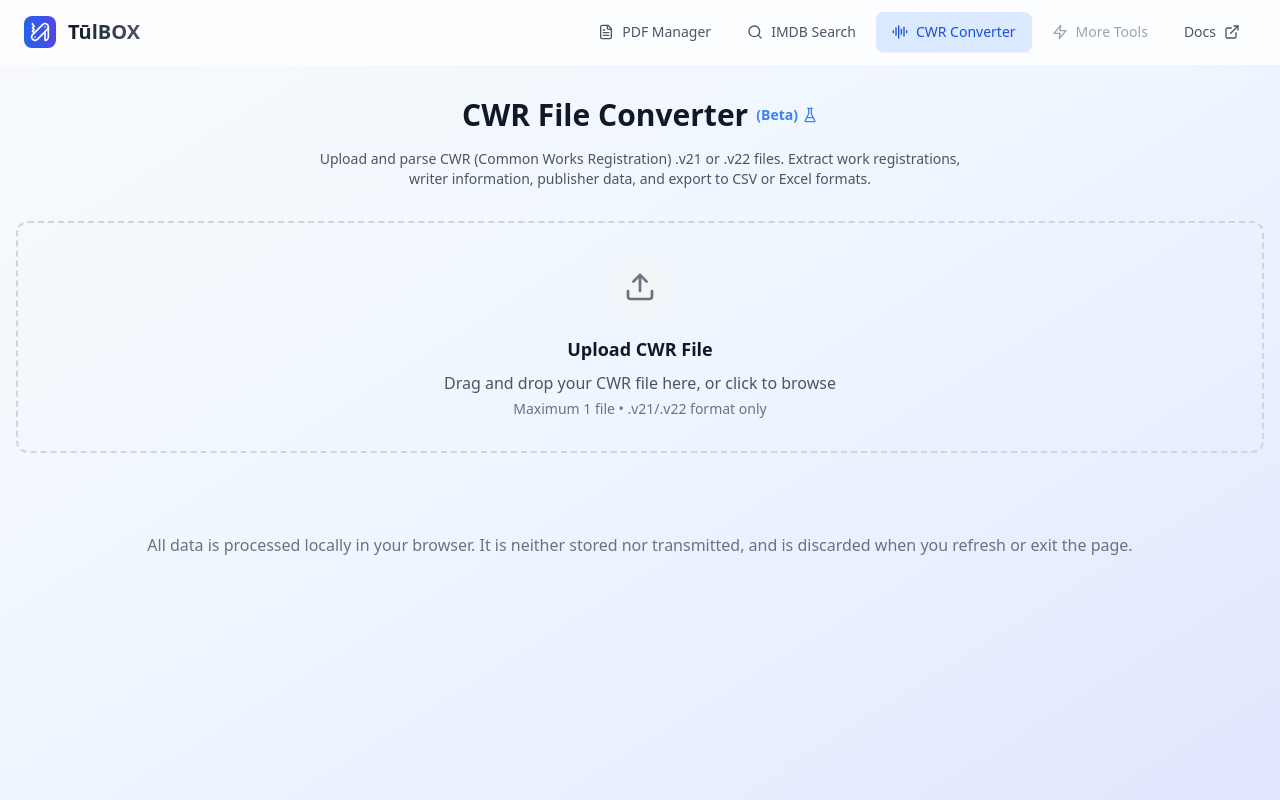
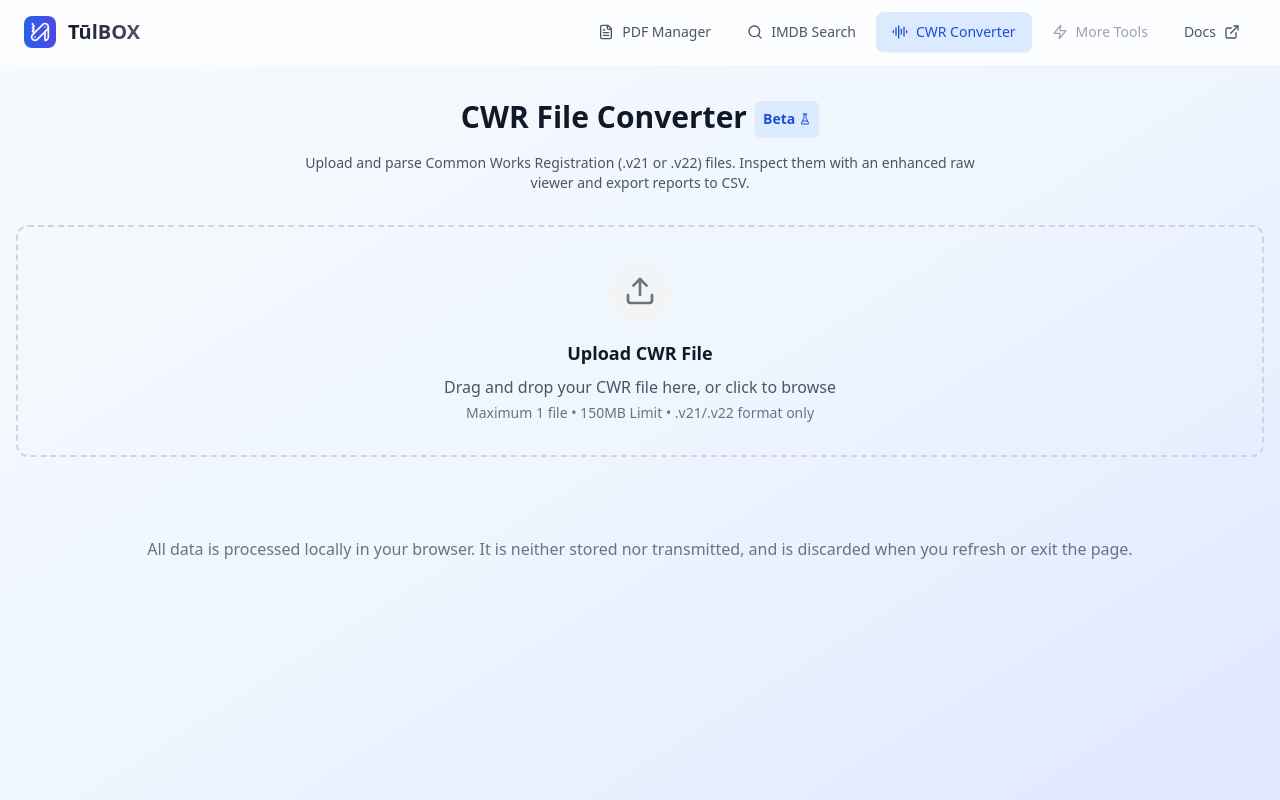
Before and after one commit to zappbrandigan/tulbox_v3, a React (Vite) app: page / in a window 1280 px wide. Both pictures are taken after a click on the button "CWR Converter". Built offline with nearby package versions, Linux system fonts and the light colour scheme.

Commit message:
chore: minor UI updates and fixes in cwrReporter type conversions

```diff
--- a/src/App.tsx
+++ b/src/App.tsx
@@ -1,4 +1,4 @@
-import { useState } from 'react';
+import { useState, useEffect } from 'react';
 import Layout from './components/ui/Layout';
 import PDFManager from './pages/PDFManager';
 import IMDBSearch from './pages/IMDBSearch';
@@ -7,6 +7,18 @@ import CWRConverter from './pages/CWRConverter';
 function App() {
   const [currentTool, setCurrentTool] = useState('pdf-manager');
   const appName = 'TūlBOX';
+
+  // On mount: load saved tool from localStorage
+  useEffect(() => {
+    const savedTool = localStorage.getItem('defaultTool');
+    if (savedTool) setCurrentTool(savedTool);
+  }, []);
+
+  // When tool changes: update localStorage
+  const handleToolChange = (tool: string) => {
+    setCurrentTool(tool);
+    localStorage.setItem('defaultTool', tool);
+  };
 
   const renderCurrentTool = () => {
     switch (currentTool) {
@@ -22,7 +34,11 @@ function App() {
   };
 
   return (
-    <Layout appName={appName} currentTool={currentTool} onToolChange={setCurrentTool}>
+    <Layout
+      appName={appName}
+      currentTool={currentTool}
+      onToolChange={handleToolChange}
+    >
       {renderCurrentTool()}
     </Layout>
   );
--- a/src/components/cwr/DragDropZone.tsx
+++ b/src/components/cwr/DragDropZone.tsx
@@ -109,7 +109,7 @@ export const DragDropZone: React.FC<DragDropZoneProps> = ({
               Drag and drop your CWR file here, or click to browse
             </p>
             <p className="text-sm text-gray-500">
-              Maximum {maxFiles} file • .v21/.v22 format only
+              Maximum {maxFiles} file • 150MB Limit • .v21/.v22 format only
             </p>
           </div>
         </div>
--- a/src/components/cwr/TemplateBox.tsx
+++ b/src/components/cwr/TemplateBox.tsx
@@ -1,5 +1,5 @@
 import { CWR_TEMPLATES, getTemplateById } from '@/utils/cwrTemplates';
-import { Download, Settings, Trash } from 'lucide-react';
+import { Download, Settings, Trash, Loader2 } from 'lucide-react';
 import React, { useRef } from 'react';
 
 interface TemplateBoxProps {
@@ -64,29 +64,40 @@ export const TemplateBox: React.FC<TemplateBoxProps> = ({
 
           {selectedTemplate !== 'raw-viewer' && (
             <>
-              <button
+              {/* <button
                 disabled={isProcessing || isDownloading}
                 onClick={() => handleExport('json')}
                 className="inline-flex items-center px-4 py-2 bg-orange-600 text-white font-medium rounded-lg hover:bg-orange-700 transition-colors disabled:bg-gray-400 disabled:cursor-not-allowed"
               >
-                <Download className="w-4 h-4 mr-2" />
-                Export JSON
-              </button>
+                {isDownloading ? (
+                  <>
+                    <Loader2 className="w-4 h-4 mr-2 animate-spin" />
+                    Downloading...
+                  </>
+                ) : (
+                  <>
+                    <Download className="w-4 h-4 mr-2" />
+                    Export JSON
+                  </>
+                )}
+              </button> */}
               <button
                 disabled={isProcessing || isDownloading}
                 onClick={() => handleExport('csv')}
                 className="inline-flex items-center px-4 py-2 bg-emerald-600 text-white font-medium rounded-lg hover:bg-emerald-700 transition-colors disabled:bg-gray-400 disabled:cursor-not-allowed"
               >
-                <Download className="w-4 h-4 mr-2" />
-                Export CSV
+                {isDownloading ? (
+                  <>
+                    <Loader2 className="w-4 h-4 mr-2 animate-spin" />
+                    Exporting...
+                  </>
+                ) : (
+                  <>
+                    <Download className="w-4 h-4 mr-2" />
+                    Export CSV
+                  </>
+                )}
               </button>
-              {/* <button
-                onClick={() => handleExport('xlsx')}
-                className="inline-flex items-center px-4 py-2 bg-blue-600 text-white font-medium rounded-lg hover:bg-blue-700 transition-colors"
-              >
-                <Download className="w-4 h-4 mr-2" />
-                Export Excel
-              </button> */}
             </>
           )}
         </div>
--- a/src/components/ui/ToolHeader.tsx
+++ b/src/components/ui/ToolHeader.tsx
@@ -16,9 +16,9 @@ export const ToolHeader: React.FC<ToolHeaderProps> = ({
     <div className="text-center">
       <h1 className="flex items-center justify-center gap-2 text-3xl font-bold text-gray-900 mb-4">
         {primaryText}
-        <span className="flex items-center gap-1 text-sm text-blue-500">
-          (Beta)
-          <FlaskConical className="w-4 h-4" aria-hidden="true" />
+        <span className="flex items-center gap-1 text-sm p-2 mt-1 text-blue-700 shadow-sm rounded-md bg-blue-100">
+          Beta
+          <FlaskConical className="w-3 h-3" aria-hidden="true" />
         </span>
       </h1>
       <p className="text-sm text-gray-600 max-w-2xl mx-auto">{secondaryText}</p>
--- a/src/pages/CWRConverter.tsx
+++ b/src/pages/CWRConverter.tsx
@@ -28,7 +28,7 @@ const CWRParserPage: React.FC = () => {
 
   const handleFileUpload = async (file: File) => {
     logEvent(analytics, 'cwr_file_added', { size: file.size });
-    const maxSizeMB = 200; // limit in megabytes
+    const maxSizeMB = 150; // limit in megabytes
     const maxSizeBytes = maxSizeMB * 1024 * 1024;
 
     if (file.size > maxSizeBytes) {
@@ -65,14 +65,6 @@ const CWRParserPage: React.FC = () => {
     )}`;
 
     exportFile(reportData, template, exportFileName, format, setIsDownloading);
-    // if (format === 'csv') {
-    //   exportToCSV(reportData, template, exportFileName);
-    // } else if (format === 'json') {
-    //   exportToJSON(reportData, exportFileName);
-    // }
-    // } else {
-    //   exportToXLSX(reportData, template, exportFileName);
-    // }
   };
 
   const handleFileRemove = () => {
@@ -97,8 +89,8 @@ const CWRParserPage: React.FC = () => {
           <ToolHeader
             primaryText="CWR File Converter"
             secondaryText={`
-            Upload and parse CWR (Common Works Registration) .v21 or .v22 files.
-            Extract work registrations, writer information, publisher data, and export to CSV or Excel formats.
+            Upload and parse Common Works Registration (.v21 or .v22) files.
+            Inspect them with an enhanced raw viewer and export reports to CSV.
             `}
             isBeta={true}
           />
--- a/src/utils/cwrReporter.ts
+++ b/src/utils/cwrReporter.ts
@@ -5,7 +5,7 @@ import {
   CWRWriter,
   ParsedCWRFile,
 } from 'cwr-parser/types';
-import { CWRTemplate } from '@/types/cwrTypes';
+import { CWRTemplate, CWRTemplateField } from '@/types';
 
 export class CWRReporter {
   static getPublisherInfo(
@@ -161,7 +161,7 @@ export class CWRReporter {
   ) {
     const rowCollection: Map<string, string | number>[] = [];
     const columns = template.fields.map(
-      (field) => [field.key, ''] as [string, string]
+      (field: CWRTemplateField) => [field.key, ''] as [string, string]
     );
 
     for (const group of transmission.groups) {
@@ -279,7 +279,7 @@ export class CWRReporter {
   ) {
     const rowCollection: Map<string, string | number>[] = [];
     const columns = template.fields.map(
-      (field) => [field.key, ''] as [string, string]
+      (field: CWRTemplateField) => [field.key, ''] as [string, string]
     );
 
     for (const group of transmission.groups) {
@@ -289,11 +289,9 @@ export class CWRReporter {
           continue;
         } // skip if not REC records
         for (const recording of transaction.recordings) {
+          if (!recording.data.isrc) continue; // skip if REC has no ISRC
           const row = new Map<string, string | number>(columns);
-          row.set(
-            'songCode',
-            Number(transaction.header.data.submitterWorkNumber)
-          );
+          row.set('songCode', transaction.header.data.submitterWorkNumber);
           row.set('isrc', recording.data.isrc ?? '');
           rows.push(row);
         }
@@ -322,7 +320,7 @@ export class CWRReporter {
 
     const rowCollection: Map<string, string | number>[] = [];
     const columns = template.fields.map(
-      (field) => [field.key, ''] as [string, string]
+      (field: CWRTemplateField) => [field.key, ''] as [string, string]
     );
 
     for (const group of transmission.groups) {
@@ -333,10 +331,7 @@ export class CWRReporter {
 
         for (const alternativeTitle of transaction.alternativeTitles) {
           const row = new Map<string, string | number>(columns);
-          row.set(
-            'songCode',
-            Number(transaction.header.data.submitterWorkNumber)
-          );
+          row.set('songCode', transaction.header.data.submitterWorkNumber);
           row.set('aka', alternativeTitle.data.alternativeTitle);
           row.set('languageCode', alternativeTitle.data.languageCode ?? '');
           row.set('workTitle', transaction.header.data.workTitle);
@@ -355,7 +350,9 @@ export class CWRReporter {
     const rowCollection: Map<string, string | number>[] = [];
 
     // Collect all expected column keys from the template
-    const columnKeys = template.fields.map((field) => field.key);
+    const columnKeys = template.fields.map(
+      (field: CWRTemplateField) => field.key
+    );
 
     for (const group of transmission.groups) {
       for (const transaction of group.transactions) {
@@ -366,7 +363,7 @@ export class CWRReporter {
         // Writer rows
         for (const writer of transaction.writers) {
           const row = new Map<string, string | number>(
-            columnKeys.map((key) => [key, ''])
+            columnKeys.map((key: string) => [key, ''])
           );
           const contribution = (writer.data.prOwnershipShare * 2)
             .toFixed(2) // ensures 2 decimal places
```
Also changed, not shown: src/utils/cwrParser.ts (added).
